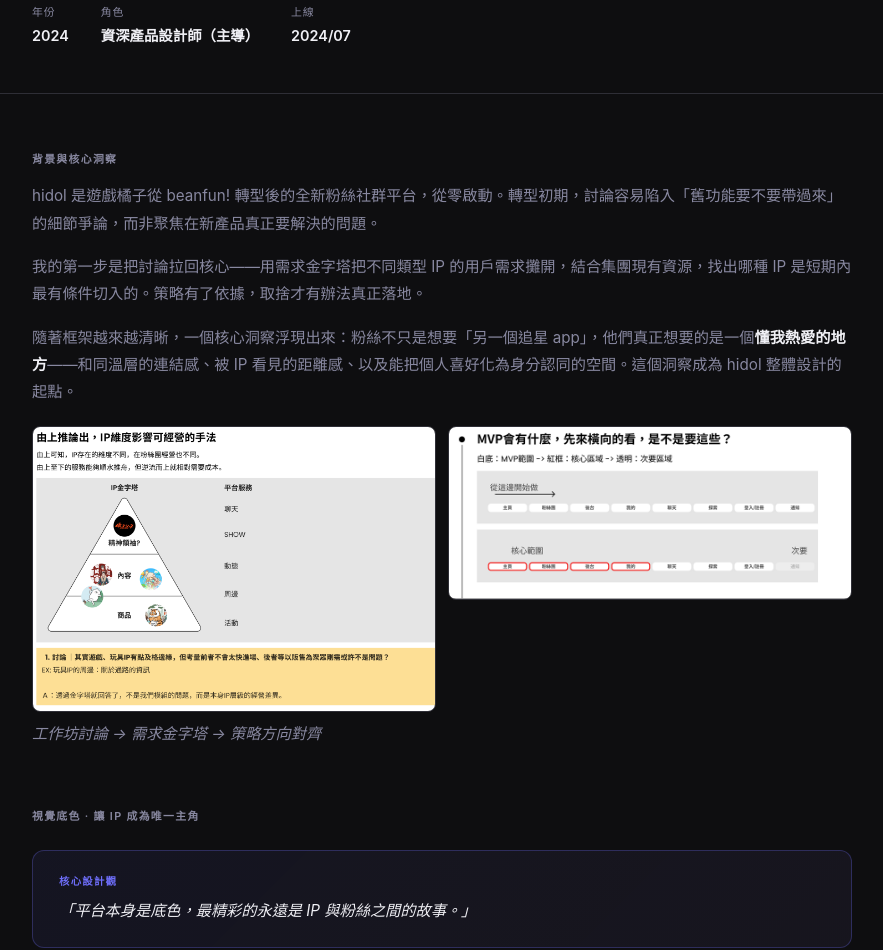
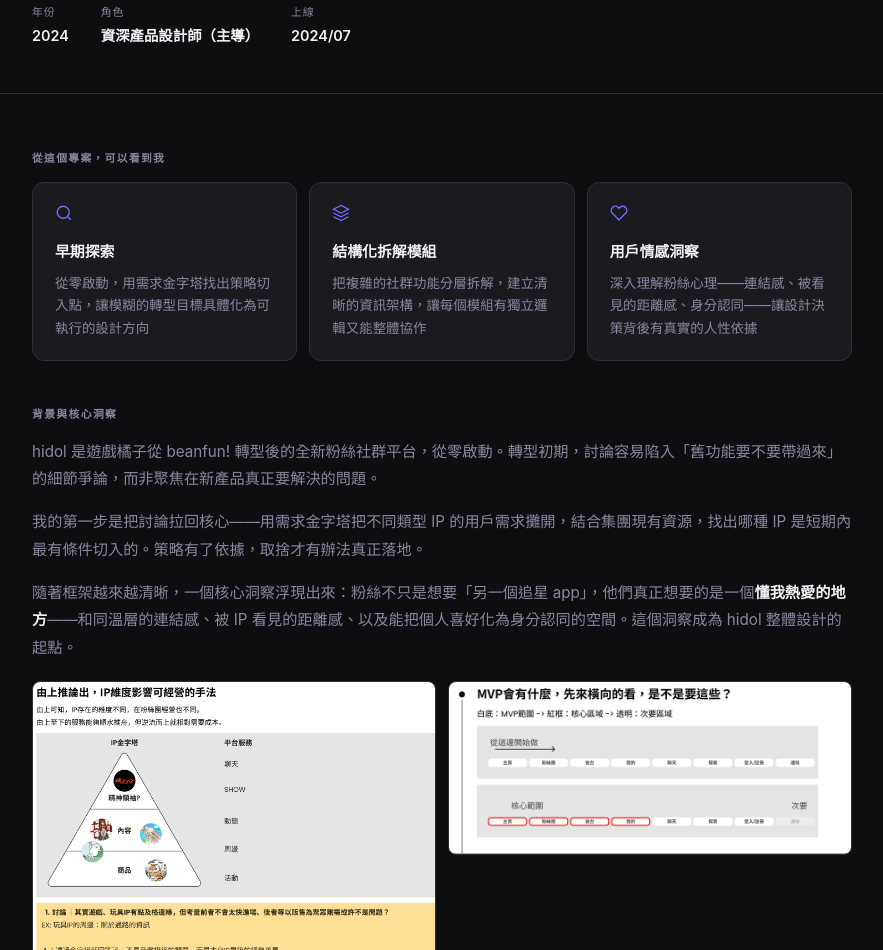
Before and after one commit to stud9372/jillchang.github.io, a plain HTML site: page project_02_hidol.html in a window 1280 px wide. Shown: the part 988-1938 px from the top of the page, without its empty margins (198-1081 px from the left). Drawn offline with Linux system fonts and the light colour scheme.

Commit message:
fix: add scope sections to gamapass/hidol/achievement; update AI flow diagram nodes

```diff
--- a/project_02_hidol.html
+++ b/project_02_hidol.html
@@ -211,6 +211,34 @@
 
 <div class="content">
 
+  <!-- 從這個專案能看到的面向 -->
+  <div class="proj-scope">
+    <div class="proj-scope-label">從這個專案，可以看到我</div>
+    <div class="scope-grid">
+      <div class="scope-item">
+        <div class="scope-icon">
+          <svg width="18" height="18" fill="none" stroke="currentColor" stroke-width="1.8" viewBox="0 0 24 24"><circle cx="11" cy="11" r="8"/><path d="M21 21l-4.35-4.35"/></svg>
+        </div>
+        <div class="scope-name">早期探索</div>
+        <div class="scope-desc">從零啟動，用需求金字塔找出策略切入點，讓模糊的轉型目標具體化為可執行的設計方向</div>
+      </div>
+      <div class="scope-item">
+        <div class="scope-icon">
+          <svg width="18" height="18" fill="none" stroke="currentColor" stroke-width="1.8" viewBox="0 0 24 24"><path d="M12 2L2 7l10 5 10-5-10-5z"/><path d="M2 17l10 5 10-5"/><path d="M2 12l10 5 10-5"/></svg>
+        </div>
+        <div class="scope-name">結構化拆解模組</div>
+        <div class="scope-desc">把複雜的社群功能分層拆解，建立清晰的資訊架構，讓每個模組有獨立邏輯又能整體協作</div>
+      </div>
+      <div class="scope-item">
+        <div class="scope-icon">
+          <svg width="18" height="18" fill="none" stroke="currentColor" stroke-width="1.8" viewBox="0 0 24 24"><path d="M20.84 4.61a5.5 5.5 0 0 0-7.78 0L12 5.67l-1.06-1.06a5.5 5.5 0 0 0-7.78 7.78l1.06 1.06L12 21.23l7.78-7.78 1.06-1.06a5.5 5.5 0 0 0 0-7.78z"/></svg>
+        </div>
+        <div class="scope-name">用戶情感洞察</div>
+        <div class="scope-desc">深入理解粉絲心理——連結感、被看見的距離感、身分認同——讓設計決策背後有真實的人性依據</div>
+      </div>
+    </div>
+  </div>
+
   <!-- Section 1: 背景與核心洞察 -->
   <div class="section">
     <div class="section-label">背景與核心洞察</div>
```
Also changed, not shown: project_01_gamapass.html (+28 -0 lines), project_04_achievement.html (+28 -0 lines), project_05_ai.html (+3 -3 lines).
